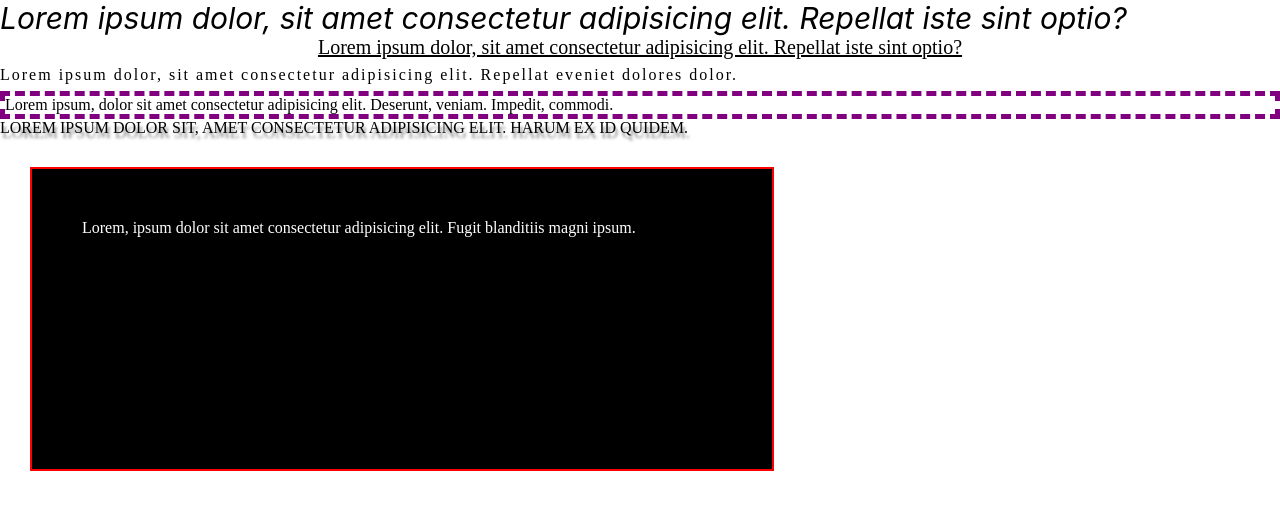
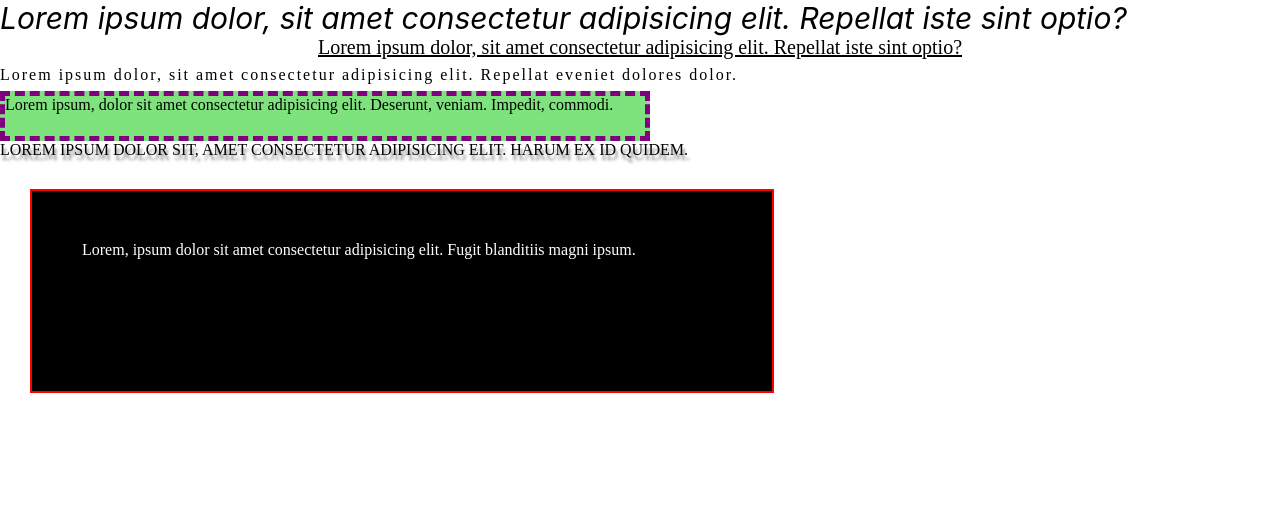
Before and after one commit to ahgit137/HTML_class, a plain HTML site: page CSS-Practice/styling.html in a window 1280 px wide. Drawn offline with Linux system fonts and the light colour scheme.

Commit message:
practice changes

```diff
--- a/CSS-Practice/external.css
+++ b/CSS-Practice/external.css
@@ -1,6 +1,6 @@
 p {
     color: blue;
-    background-color:beige;
+    background-color:rgb(176, 176, 66);
 }
 
 #unique {
@@ -12,7 +12,7 @@ p {
 }
 
 p {
-    color: brown;
+    color: rgb(24, 125, 41);
 }
 
 input[type="text"] {
--- a/CSS-Practice/styles.css
+++ b/CSS-Practice/styles.css
@@ -37,12 +37,15 @@ body, html {
 }
 
 .border {
+    width: 50%;
+    height: 40px;
     border: 2px black solid;
     /* width, color, style */
 
     border-color: purple;
     border-width: 5px;
     border-style: dashed;
+    background-color: rgb(127, 227, 125);
 }
 
 .shadow {
@@ -62,7 +65,7 @@ body, html {
     margin-right: 20px; */
     margin: 30px;
     width: 50%;
-    height: 200px;
+    height: 100px;
     background-color: black;
     color: white;
     padding: 50px;
```
Also changed, not shown: CSS-Practice/styling.html (+1 -1 lines).
